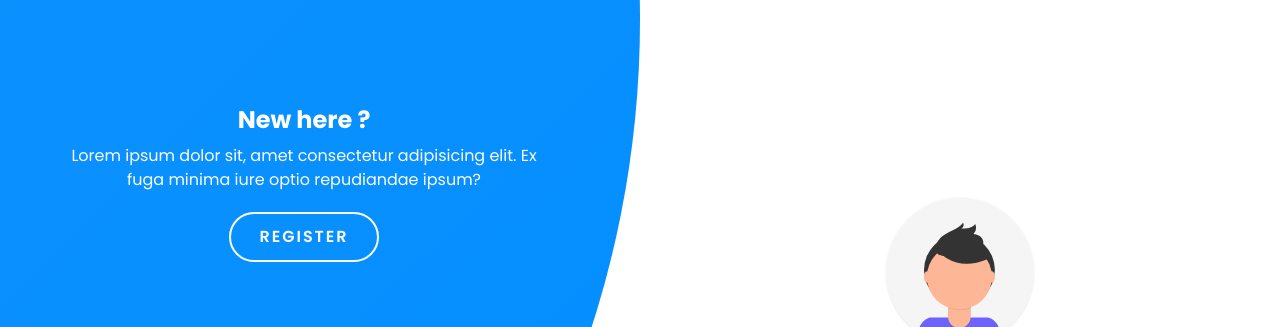
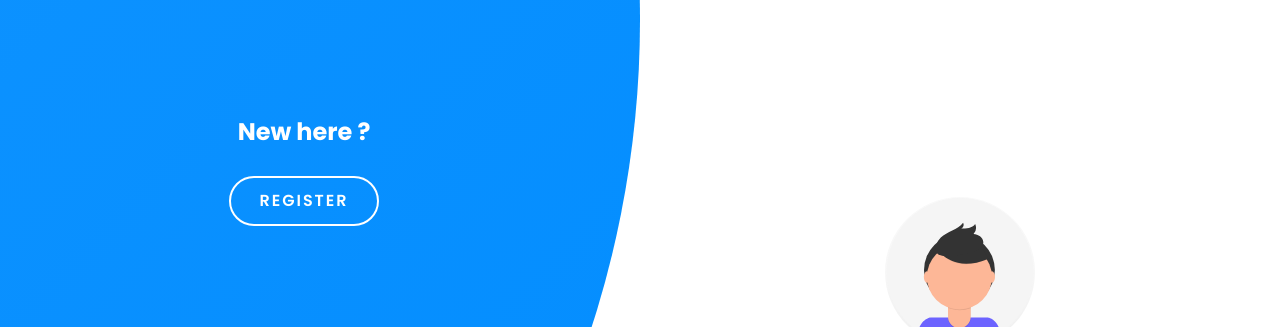
Before and after one commit to AyushRatan1/Ode-to-Code, a plain HTML site: page index.html in a window 1280 px wide. Shown: the top 327 px of the page. Drawn offline with Linux system fonts and the light colour scheme.

Commit message:
First Commit

```diff
--- a/index.html
+++ b/index.html
@@ -155,7 +155,7 @@
                     <div class="content">
 
                         <h3 class="panel__title">New here ?</h3>
-                        <p class="panel__text">Lorem ipsum dolor sit, amet consectetur adipisicing elit. Ex fuga minima iure optio repudiandae ipsum?</p>
+                        <p class="panel__text"></p>
                         <button class="button transparent" id="register__btn">Register</button>
 
                     </div>
```
